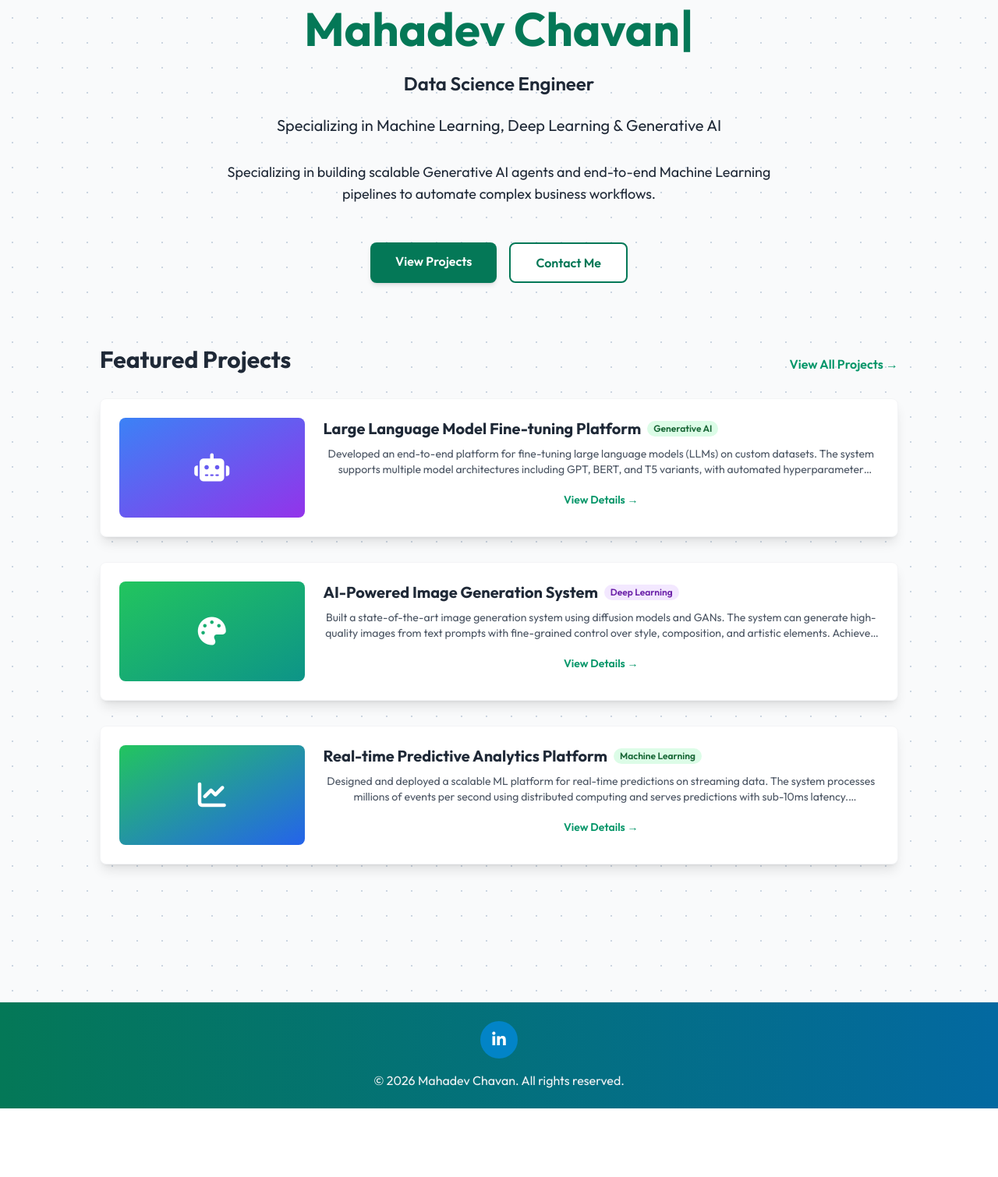
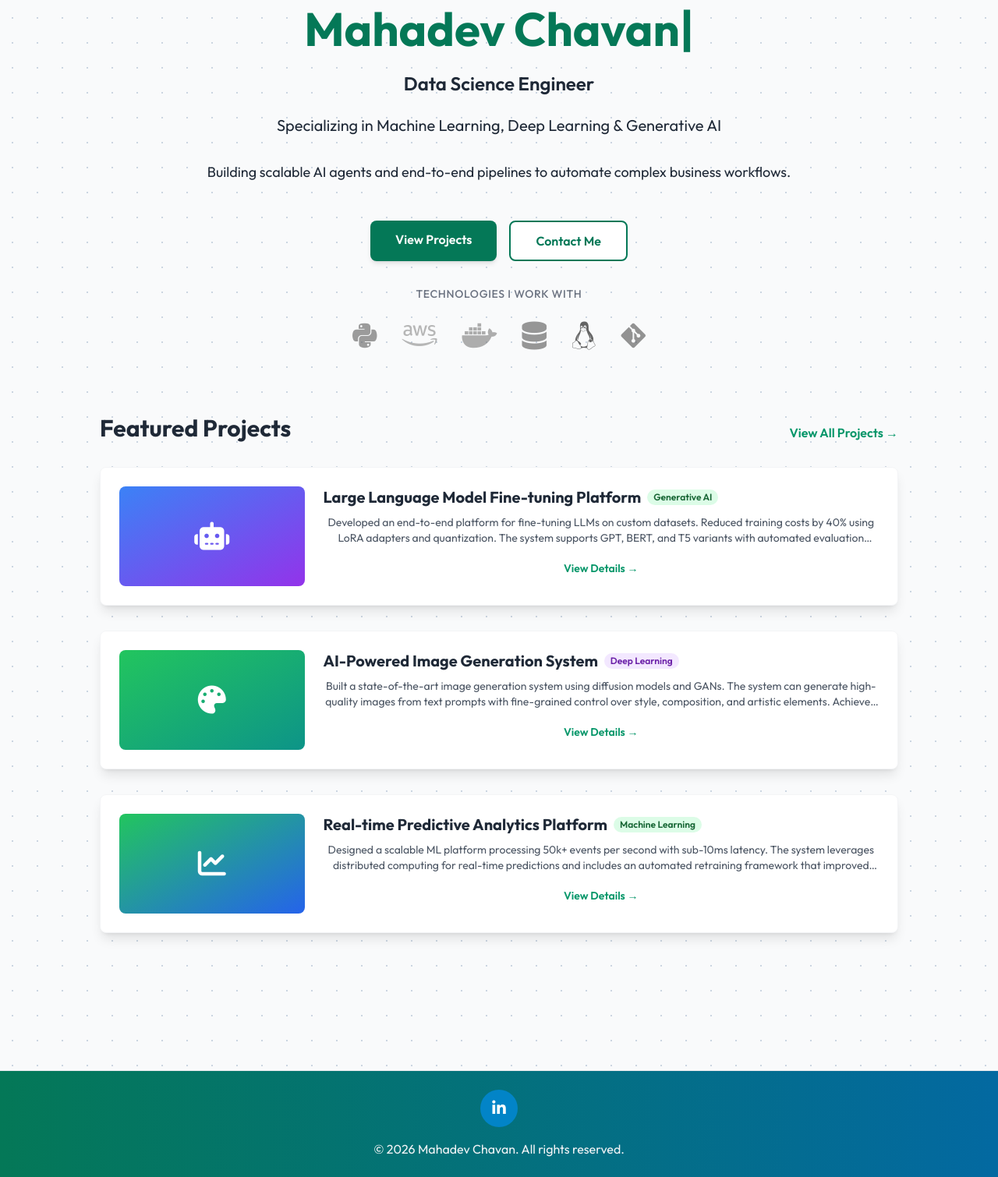
Before and after one commit to mahadevchavan/portfolio-website, a FastAPI app: page / in a window 1280 px wide. Shown: the part 313-1823 px from the top of the page at 78% size. Before the commit the page ends 1735 px from the top, so only its background shows below. Run offline with FastAPI, Linux system fonts and the light colour scheme; some libraries are stand-ins or nearby versions.

Commit message:
ADD minor changes

```diff
--- a/main.py
+++ b/main.py
@@ -34,7 +34,7 @@ def get_projects():
         'title': 'Large Language Model Fine-tuning Platform',
         'category': 'Generative AI',
         'cat_class': 'bg-green-100 text-green-800',
-        'desc': 'Developed an end-to-end platform for fine-tuning large language models (LLMs) on custom datasets. The system supports multiple model architectures including GPT, BERT, and T5 variants, with automated hyperparameter tuning and model evaluation pipelines.',
+        'desc': 'Developed an end-to-end platform for fine-tuning LLMs on custom datasets. Reduced training costs by 40% using LoRA adapters and quantization. The system supports GPT, BERT, and T5 variants with automated evaluation pipelines.',
         'icon': 'fas fa-robot',
         'gradient': 'from-blue-500 to-purple-600',
         'tags': [
@@ -72,7 +72,7 @@ def get_projects():
         'title': 'Real-time Predictive Analytics Platform',
         'category': 'Machine Learning',
         'cat_class': 'bg-green-100 text-green-800',
-        'desc': 'Designed and deployed a scalable ML platform for real-time predictions on streaming data. The system processes millions of events per second using distributed computing and serves predictions with sub-10ms latency. Implemented automated model retraining and A/B testing framework.',
+        'desc': 'Designed a scalable ML platform processing 50k+ events per second with sub-10ms latency. The system leverages distributed computing for real-time predictions and includes an automated retraining framework that improved model freshness by 200%.',
         'icon': 'fas fa-chart-line',
         'gradient': 'from-green-500 to-blue-600',
         'tags': [
@@ -91,7 +91,7 @@ def get_projects():
         'title': 'Medical Image Analysis with Deep Learning',
         'category': 'Computer Vision',
         'cat_class': 'bg-blue-100 text-blue-800',
-        'desc': 'Developed a deep learning system for automated medical image analysis and diagnosis assistance. The model uses convolutional neural networks (CNNs) and attention mechanisms to detect anomalies in medical scans with 94% accuracy. Implemented explainable AI features for clinical interpretability.',
+        'desc': 'Developed a deep learning system for automated medical image analysis, achieving 94% diagnostic accuracy. The model uses CNNs and attention mechanisms to detect anomalies, reducing manual review time for radiologists by approximately 30%.',
         'icon': 'fas fa-microscope',
         'gradient': 'from-blue-500 to-purple-600',
         'tags': [
@@ -110,7 +110,7 @@ def get_projects():
         'title': 'Intelligent Conversational AI Assistant',
         'category': 'NLP',
         'cat_class': 'bg-pink-100 text-pink-800',
-        'desc': 'Created an advanced conversational AI system using transformer architectures and reinforcement learning. The assistant can handle multi-turn conversations, maintain context, and perform complex reasoning tasks. Integrated with RAG (Retrieval-Augmented Generation) for domain-specific knowledge.',
+        'desc': 'Created an advanced conversational AI system using RAG (Retrieval-Augmented Generation). The assistant handles multi-turn conversations with context retention, reducing customer support ticket volume by 45% in pilot testing.',
         'icon': 'fas fa-comments',
         'gradient': 'from-purple-500 to-rose-600',
         'tags': [
--- a/templates/index.html
+++ b/templates/index.html
@@ -18,7 +18,7 @@
       <p class="text-2xl text-gray-800 mb-6 font-semibold animate-fade-in-up delay-2000">Data Science Engineer</p>
       <p class="text-xl text-gray-800 mb-8 animate-fade-in-up delay-2200">Specializing in Machine Learning, Deep Learning & Generative AI</p>
       <p class="text-lg text-gray-800 max-w-3xl mx-auto mb-12 animate-fade-in-up delay-2400">
-        Specializing in building scalable Generative AI agents and end-to-end Machine Learning pipelines to automate complex business workflows.
+        Building scalable AI agents and end-to-end pipelines to automate complex business workflows.
       </p>
 
       <div class="flex justify-center gap-4 flex-wrap mb-8 animate-fade-in-up delay-2600">
@@ -28,6 +28,19 @@
         <a href="/contact" class="bg-white text-emerald-700 border-2 border-emerald-700 px-8 py-3 rounded-lg hover:bg-emerald-50 transition duration-300 font-semibold">
           Contact Me
         </a>
+      </div>
+
+      <!-- Technologies Section (Social Proof) -->
+      <div class="mb-12 animate-fade-in-up delay-2800">
+        <p class="text-center text-gray-500 mb-6 font-medium uppercase tracking-wider text-sm">Technologies I Work With</p>
+        <div class="flex flex-wrap justify-center gap-8 opacity-60 grayscale hover:grayscale-0 transition-all duration-500">
+          <i class="fab fa-python text-4xl text-emerald-700" title="Python"></i>
+          <i class="fab fa-aws text-4xl text-orange-500" title="AWS"></i>
+          <i class="fab fa-docker text-4xl text-blue-500" title="Docker"></i>
+          <i class="fas fa-database text-4xl text-gray-600" title="SQL"></i>
+          <i class="fab fa-linux text-4xl text-black" title="Linux"></i>
+          <i class="fab fa-git-alt text-4xl text-red-600" title="Git"></i>
+        </div>
       </div>
 
       <!-- Social Links -->
@@ -40,7 +53,7 @@
     </div> -->
 
     <!-- Featured Projects Section -->
-    <div class="mt-20 animate-fade-in-up delay-2800">
+    <div class="mt-20 animate-fade-in-up delay-3000">
       <div class="flex justify-between items-end mb-8">
         <h2 class="text-3xl font-bold text-gray-800">Featured Projects</h2>
         <a href="/projects" class="text-emerald-600 hover:text-emerald-700 font-semibold">View All Projects →</a>
@@ -61,7 +74,11 @@
                 <span class="{{ project.cat_class }} px-2 py-0.5 rounded-full text-xs font-semibold">{{ project.category }}</span>
               </div>
               <p class="text-gray-600 mb-4 text-sm line-clamp-2">{{ project.desc }}</p>
-              <a href="{{ project.links[0].url }}" class="text-emerald-600 hover:text-emerald-700 font-semibold text-sm">View Details →</a>
+              {% if project.links[0].url == '#' %}
+              <a href="javascript:void(0)" onclick="alert('Case study coming soon!')" class="text-emerald-600 hover:text-emerald-700 font-semibold text-sm">View Details →</a>
+              {% else %}
+              <a href="{{ project.links[0].url }}" target="_blank" class="text-emerald-600 hover:text-emerald-700 font-semibold text-sm">View Details →</a>
+              {% endif %}
             </div>
           </div>
         </div>
--- a/templates/projects.html
+++ b/templates/projects.html
@@ -30,7 +30,11 @@
           </div>
           <div class="flex gap-4">
             {% for link in project.links %}
-            <a href="{{ link.url }}" class="{{ link.class }} font-semibold">{{ link.text }}</a>
+              {% if link.url == '#' %}
+              <a href="javascript:void(0)" onclick="alert('Link coming soon!')" class="{{ link.class }} font-semibold">{{ link.text }}</a>
+              {% else %}
+              <a href="{{ link.url }}" target="_blank" class="{{ link.class }} font-semibold">{{ link.text }}</a>
+              {% endif %}
             {% endfor %}
           </div>
         </div>
```
